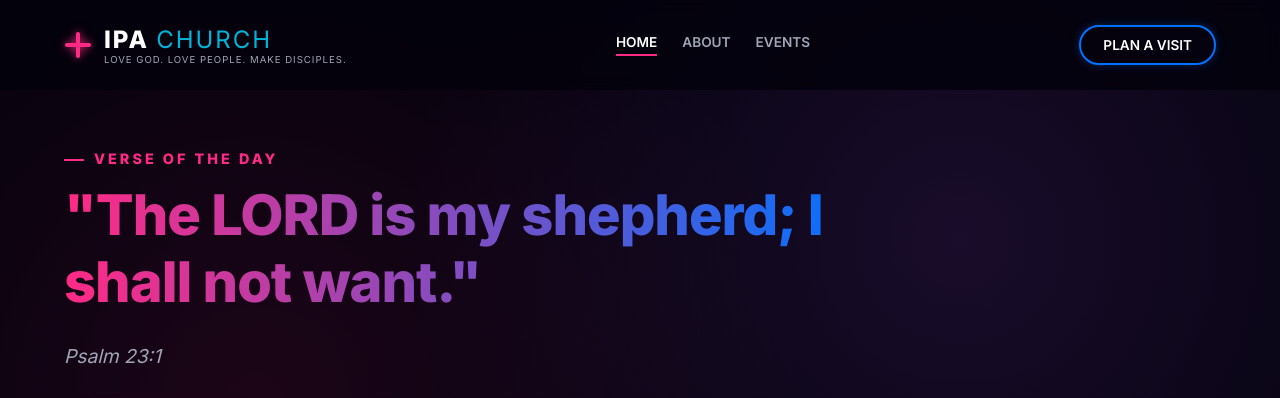
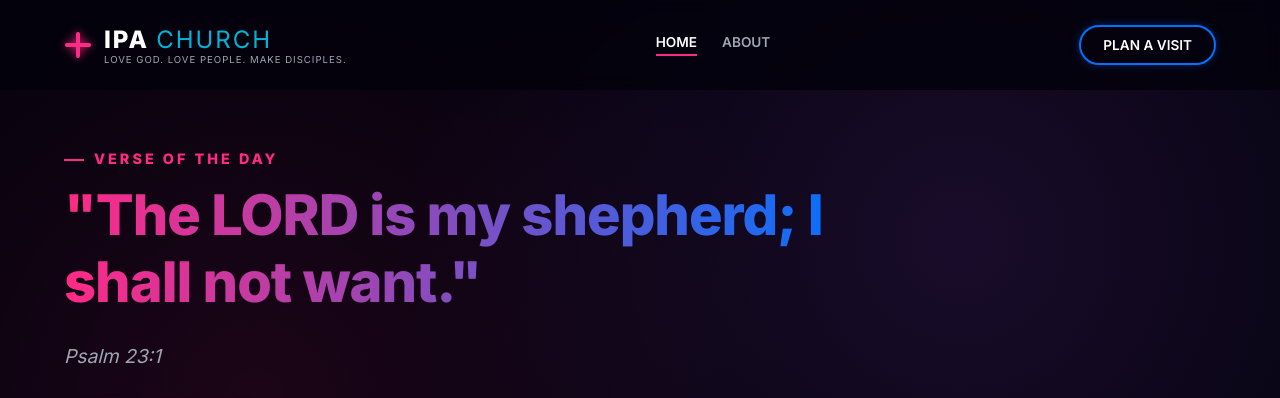
Before and after one commit to IPACHURCHELAPPARA/IPACHURCHELAPPARA, a plain HTML site: page index.html in a window 1280 px wide. Shown: the top 398 px of the page. Drawn offline with Linux system fonts and the light colour scheme.

Commit message:
Update index.html

```diff
--- a/index.html
+++ b/index.html
@@ -21,7 +21,6 @@
         <nav class="nav-links">
             <a href="index.html" class="active">HOME</a>
             <a href="about.html">ABOUT</a>
-            <a href="#">EVENTS</a>
         </nav>
         <a href="visit.html" class="btn-outline">PLAN A VISIT</a>
     </header>
```
